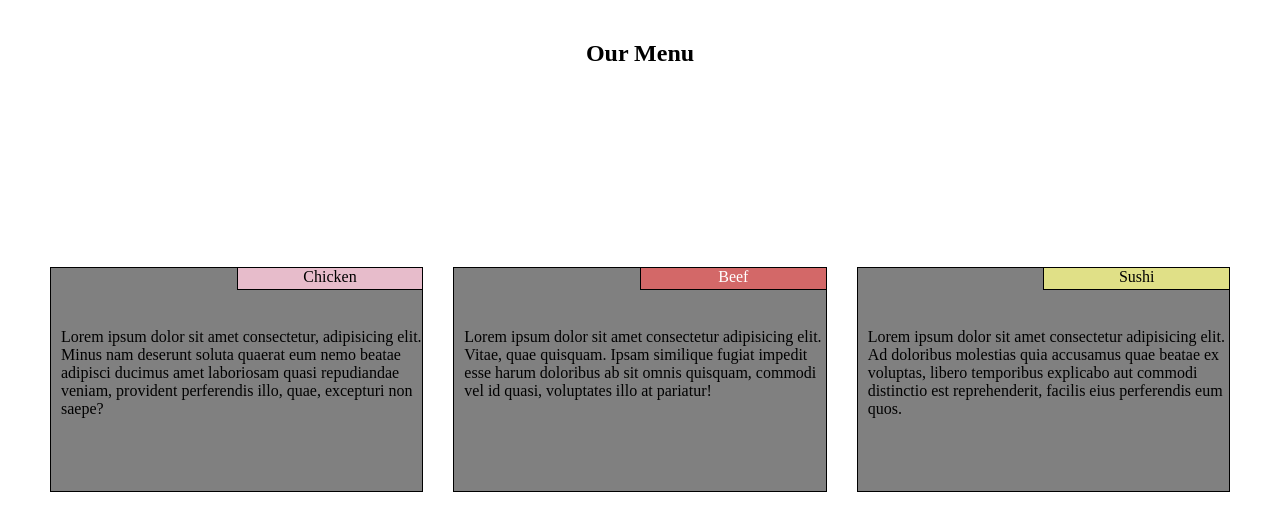
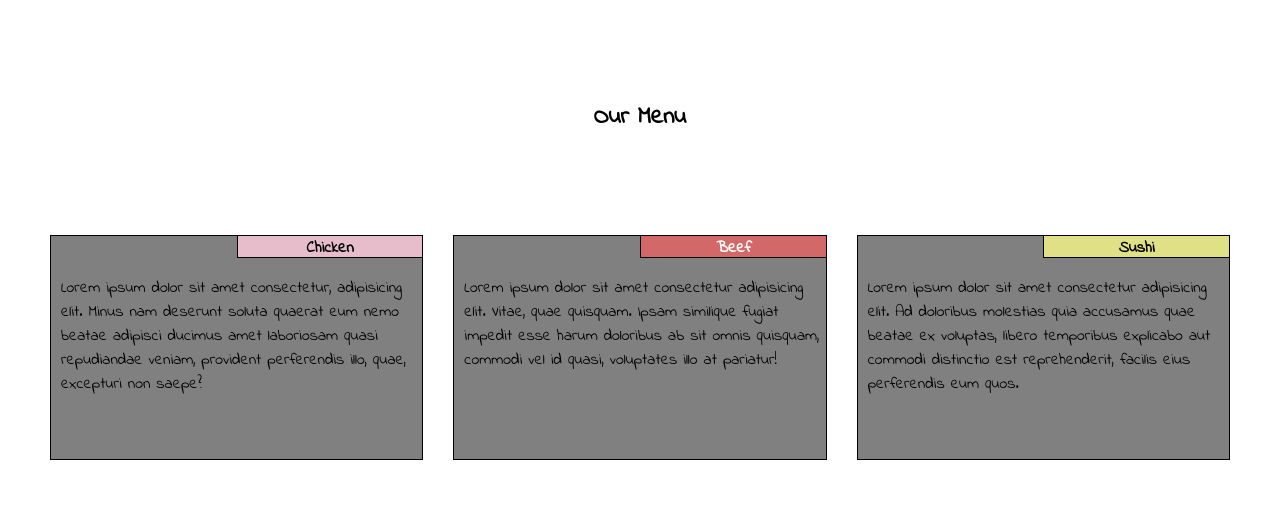
Before and after one commit to nierkaproxy/cssMedia1, a plain HTML site: page index.html in a window 1280 px wide. Drawn offline with Linux system fonts and the light colour scheme.

Commit message:
finished

```diff
--- a/styles.css
+++ b/styles.css
@@ -1,3 +1,5 @@
+@import url('https://fonts.googleapis.com/css2?family=Indie+Flower&display=swap');
+
 * {
     margin: 0;
     box-sizing: border-box;
@@ -21,6 +23,8 @@
     background-color: gray;
     position: relative;
     height: 90%;
+    overflow-x: hidden;
+    overflow-y: hidden;
 }
 
 
@@ -32,12 +36,15 @@
     text-align: center;
     border-left: 1px solid;
     border-bottom: 1px solid;
+    font-family: 'Indie Flower', cursive;
+    font-weight: bolder;
 }
 
 p {
     position: absolute;
     top: 40px;
     left: 10px;
+    font-family: 'Indie Flower', cursive;
 }
 
 .chicken{
@@ -55,6 +62,8 @@ p {
 h2{
     padding-top: 40px;
     text-align: center;
+    font-family: 'Indie Flower', cursive;
+    font-weight: bolder;
 }
 
 span{
@@ -66,8 +75,13 @@ span{
     .container {
         grid-template-columns: repeat(2, 1fr);
         grid-template-rows: repeat(2, 1fr);
+        height: 700px;
     }
 
+    p {
+        padding-top:10px;
+        padding-right: 5px;
+    }
 
     .box1, .box2, .box3{
         overflow-x: hidden;
@@ -80,19 +94,23 @@ span{
 }
 
 
-
-
 @media (min-width: 769px){
 
     .container {
         grid-template-columns: repeat(3, 1fr);
         grid-template-rows: 1fr;
         height: 500px;
-        padding-top: 200px;
+        padding-top: 100px;
+        padding-bottom: 150px;
     }
 
-    p {
-        padding-top:20px;
+
+    .box1, .box2, .box3{
+        overflow-x: hidden;
+        overflow-y: hidden;
+    }
+
+    h2{
+        padding-top: 100px;
     }
 }
-/* 320px - 768px */
```
